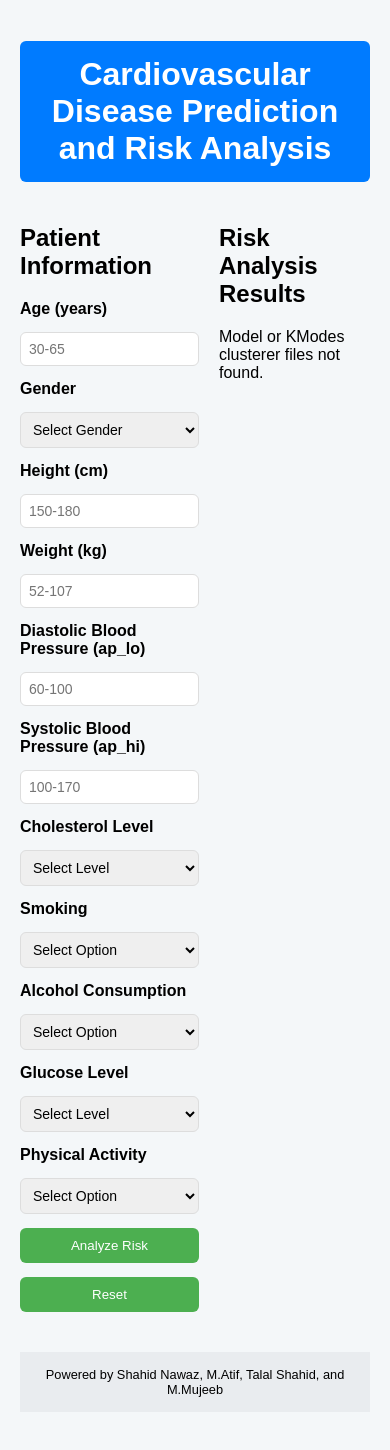
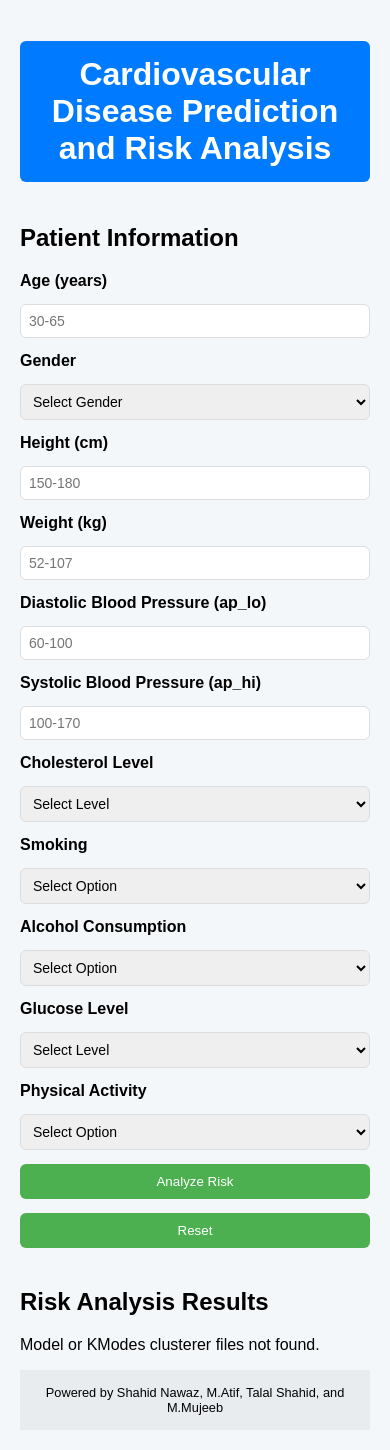
Before and after one commit to shahid-nawazai/Heart-Disease-Prediction-Live-Website, a Flask app: page / in a window 390 px wide. Before the commit the page ends 1397 px from the top, so only its background shows below. Run offline with Flask 3, Linux system fonts and the light colour scheme.

Commit message:
Update index.css

```diff
--- a/static/index.css
+++ b/static/index.css
@@ -4,6 +4,10 @@ body {
     margin: 0 auto;
     padding: 20px;
     background-color: #F4F7F9;
+    display: flex;
+    flex-direction: column;
+    min-height: 100vh;
+    box-sizing: border-box;
 }
 
 h1 {
@@ -76,7 +80,7 @@ ul {
     padding: 15px;
     background: #E9ECEF;
     font-size: 0.8rem;
-    margin-top: 40px;
+    margin-top: auto;
 }
 
 .logout {
@@ -89,3 +93,10 @@ a {
     text-decoration: none;
     font-weight: bold;
 }
+
+
+@media (max-width: 768px) {
+    .container {
+        flex-direction: column;
+    }
+}
```
